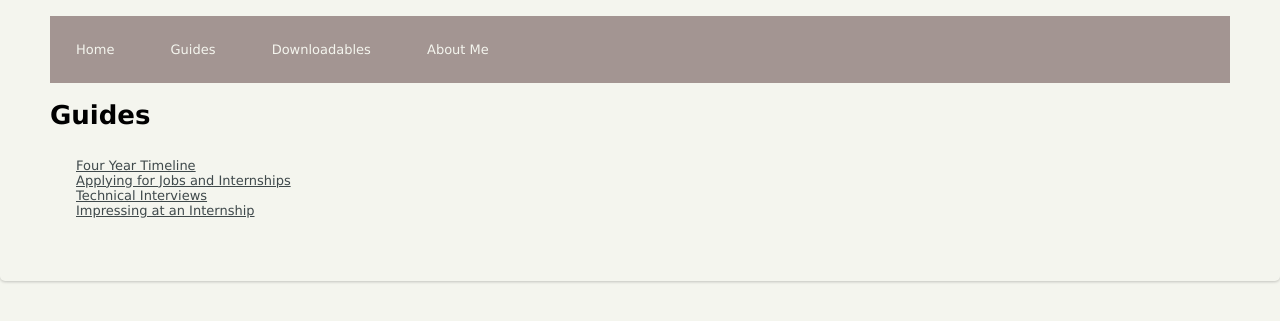
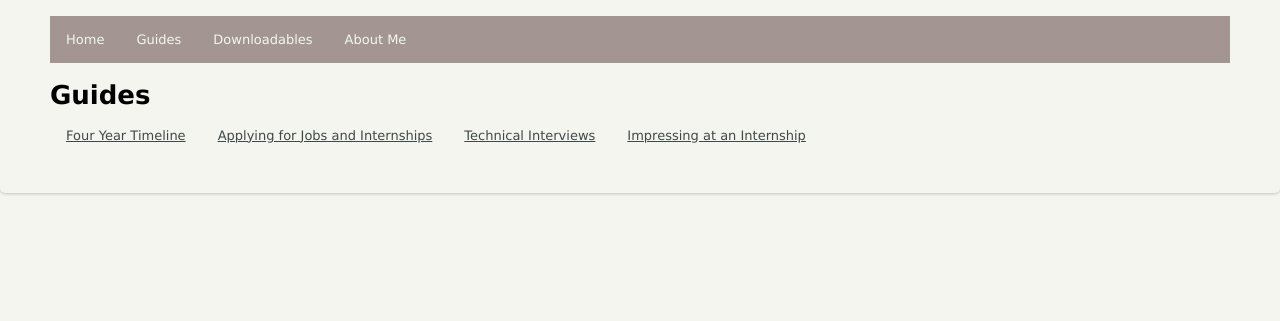
Before and after one commit to ehobby/cs-for-umbc, a plain HTML site: page guides.html in a window 1280 px wide. Shown: the part 99-420 px from the top of the page. Drawn offline with Linux system fonts and the light colour scheme.

Commit message:
fixing li

```diff
--- a/style.css
+++ b/style.css
@@ -32,14 +32,8 @@ ul {
   overflow: hidden;
 }
 
-nav li {
-  display: inline-block;
-  padding: 10px;
-}
-
-#links {
-  display: inline-block;
-  padding: 10px;
+li {
+  float: left;
 }
 
 nav li a {
```
